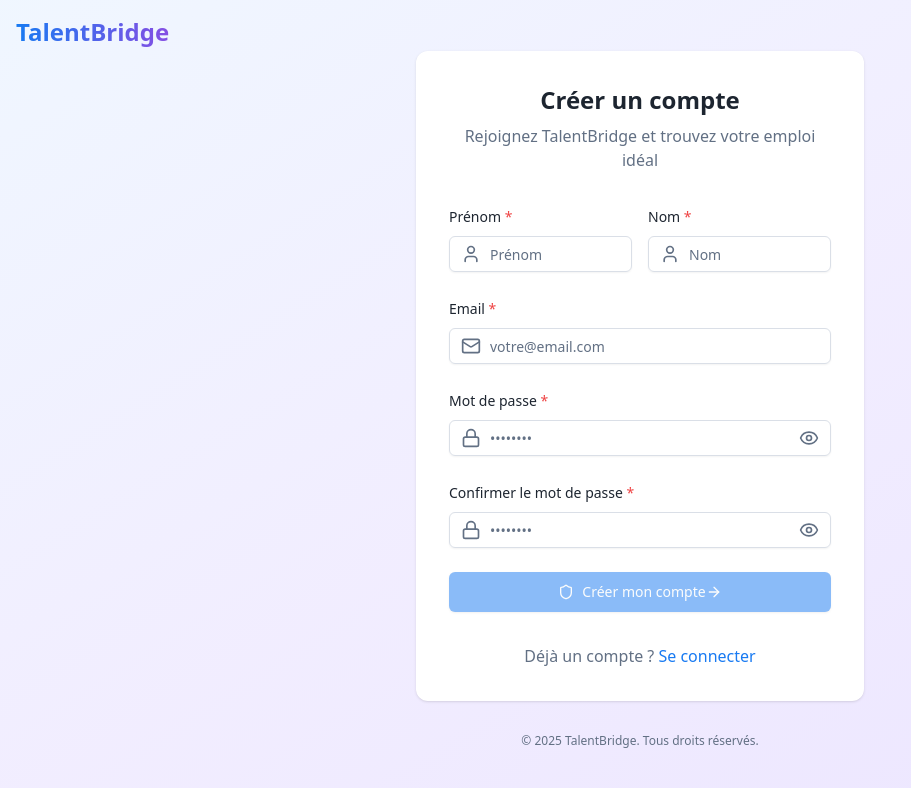
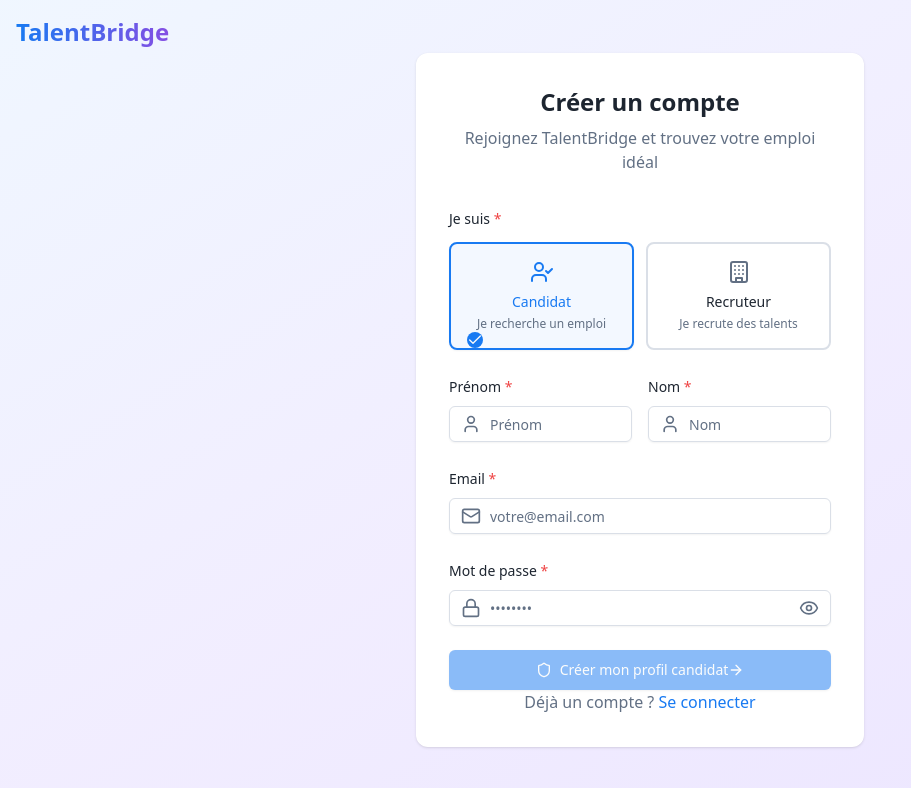
Before and after one commit to theoMich19/LXP-Boston-project, a Next.js app: page /auth in a window 1280 px wide. Both pictures are taken after a click on the button "Créer un compte". Shown: the top 788 px of the page, without its empty margins (0-911 px from the left). Built offline with nearby package versions, Linux system fonts and the light colour scheme.

Commit message:
feat(register): add role

```diff
--- a/src/app/auth/page.tsx
+++ b/src/app/auth/page.tsx
@@ -18,19 +18,13 @@ const AuthPage: React.FC<AuthPageProps> = ({ initialView = 'login' }) => {
     }, []);
 
     return (
-        <div className="min-h-screen bg-gradient-to-br from-primary-50 via-background to-accent/5 flex items-center justify-center p-4">
+        <div className="min-h-screen bg-gradient-to-br from-primary-50 via-background to-accent/5 flex h-max-screen items-center justify-center">
             <div className="w-full max-w-md">
                 {currentView === 'login' ? (
                     <LoginForm onSwitchToRegister={switchToRegister} />
                 ) : (
                     <RegisterForm onSwitchToLogin={switchToLogin} />
                 )}
-
-                <div className="text-center mt-8">
-                    <p className="text-xs text-muted-foreground">
-                        © 2025 TalentBridge. Tous droits réservés.
-                    </p>
-                </div>
             </div>
         </div>
     );
--- a/src/domains/auth/form/register.tsx
+++ b/src/domains/auth/form/register.tsx
@@ -3,12 +3,28 @@ import { Button } from "@/components/ui/button";
 import { Card } from "@/components/ui/card";
 import { useZodValidation } from "@/hooks/useZodValidationAuth";
 import { RegisterFormProps, RegisterFormData, RegisterSubmitData } from "@/types/auth";
-import { User, Mail, EyeOff, Eye, Check, X, Loader2, Shield, ArrowRight, Lock } from "lucide-react";
+import { User, Mail, EyeOff, Eye, Check, X, Loader2, Shield, ArrowRight, Lock, UserCheck, Building } from "lucide-react";
 import { useState, useCallback, useMemo } from "react";
 import { registerSchema } from "../schema/register";
 import { getPasswordStrength } from "@/utils/auth";
 import { Input } from "@/components/ui/input";
 import { registerUser } from "@/domains/auth/server/register";
+
+// Définition des rôles disponibles
+const ROLES = [
+    {
+        value: 'candidate',
+        label: 'Candidat',
+        description: 'Je recherche un emploi',
+        icon: UserCheck
+    },
+    {
+        value: 'hr',
+        label: 'Recruteur',
+        description: 'Je recrute des talents',
+        icon: Building
+    }
+] as const;
 
 export const RegisterForm: React.FC<RegisterFormProps> = ({
     onSwitchToLogin,
@@ -19,12 +35,12 @@ export const RegisterForm: React.FC<RegisterFormProps> = ({
         lastName: '',
         email: '',
         password: '',
-        confirmPassword: '',
+        role: 'candidate' // Valeur par défaut
     });
     const [isLoading, setIsLoading] = useState<boolean>(false)
 
     const [showPassword, setShowPassword] = useState<boolean>(false);
-    const [showConfirmPassword, setShowConfirmPassword] = useState<boolean>(false);
+    // const [showConfirmPassword, setShowConfirmPassword] = useState<boolean>(false);
     const [focusedField, setFocusedField] = useState<string | null>(null);
 
     const {
@@ -35,6 +51,11 @@ export const RegisterForm: React.FC<RegisterFormProps> = ({
         clearFieldError,
         isValid
     } = useZodValidation(registerSchema, formData);
+    console.log("🚀 ~ isValid:", isValid)
+    console.log("🚀 ~ isValidating:", isValidating)
+    console.log("🚀 ~ errors:", errors)
+    console.log("🚀 ~ formData:", formData)
+    console.log("🚀 ~ registerSchema:", registerSchema)
 
     const handleInputChange = useCallback((field: keyof RegisterFormData, value: string | boolean) => {
         setFormData(prev => ({ ...prev, [field]: value }));
@@ -47,19 +68,24 @@ export const RegisterForm: React.FC<RegisterFormProps> = ({
             if ((field === 'firstName' || field === 'lastName') && value.length >= 2) {
                 setTimeout(() => validateField(field), 300);
             }
-            if (field === 'confirmPassword' && formData.password) {
-                setTimeout(() => validateField(field), 300);
-            }
+            // if (field === 'confirmPassword' && formData.password) {
+            //     setTimeout(() => validateField(field), 300);
+            // }
         }
     }, [clearFieldError, validateField, formData.password]);
+
+    const handleRoleChange = useCallback((role: 'candidate' | 'hr') => {
+        setFormData(prev => ({ ...prev, role }));
+        clearFieldError('role');
+    }, [clearFieldError]);
 
     const togglePasswordVisibility = useCallback(() => {
         setShowPassword(prev => !prev);
     }, []);
 
-    const toggleConfirmPasswordVisibility = useCallback(() => {
-        setShowConfirmPassword(prev => !prev);
-    }, []);
+    // const toggleConfirmPasswordVisibility = useCallback(() => {
+    //     setShowConfirmPassword(prev => !prev);
+    // }, []);
 
     const handleFocus = useCallback((field: string) => {
         setFocusedField(field);
@@ -69,13 +95,11 @@ export const RegisterForm: React.FC<RegisterFormProps> = ({
         setFocusedField(null);
     }, []);
 
-
     const handleSubmit = useCallback(async () => {
         await validateAll();
 
         if (isValid) {
             setIsLoading(true);
-            // setApiError(null);
 
             try {
                 const { ...submitData } = formData;
@@ -84,13 +108,12 @@ export const RegisterForm: React.FC<RegisterFormProps> = ({
                     first_name: submitData.firstName.trim(),
                     last_name: submitData.lastName.trim(),
                     password: submitData.password,
-                    role: "candidate",
+                    role: submitData.role,
                     company_id: null
                 };
 
                 const result = await registerUser(apiData);
 
-                // TODO :  connexion directe ou affiche=age login?
                 console.log('Inscription réussie:', result);
 
                 if (result.token) {
@@ -101,7 +124,6 @@ export const RegisterForm: React.FC<RegisterFormProps> = ({
 
             } catch (error) {
                 console.error('Erreur lors de l\'inscription:', error);
-                // setApiError(error.message || 'Une erreur est survenue');
             } finally {
                 setIsLoading(false);
             }
@@ -131,6 +153,72 @@ export const RegisterForm: React.FC<RegisterFormProps> = ({
             </div>
 
             <div className="space-y-6" onKeyDown={handleKeyDown}>
+                {/* Sélection du rôle */}
+                <div className="space-y-3">
+                    <label className="text-sm font-medium text-foreground">
+                        Je suis <span className="text-destructive">*</span>
+                    </label>
+                    <div className="grid grid-cols-2 gap-3">
+                        {ROLES.map((role) => {
+                            const IconComponent = role.icon;
+                            const isSelected = formData.role === role.value;
+
+                            return (
+                                <button
+                                    key={role.value}
+                                    type="button"
+                                    onClick={() => handleRoleChange(role.value)}
+                                    className={`
+                                        relative p-4 border-2 rounded-lg transition-all duration-200
+                                        hover:shadow-md focus:outline-none focus:ring-2 focus:ring-primary focus:ring-offset-2
+                                        ${isSelected
+                                            ? 'border-primary bg-primary/5 shadow-sm'
+                                            : 'border-border hover:border-primary/50'
+                                        }
+                                    `}
+                                    disabled={isLoading}
+                                    aria-pressed={isSelected}
+                                    aria-describedby={`role-${role.value}-desc`}
+                                >
+                                    <div className="flex flex-col items-center space-y-2">
+                                        <IconComponent
+                                            className={`h-6 w-6 ${isSelected ? 'text-primary' : 'text-muted-foreground'
+                                                }`}
+                                        />
+                                        <div className="text-center">
+                                            <p className={`font-medium text-sm ${isSelected ? 'text-primary' : 'text-foreground'
+                                                }`}>
+                                                {role.label}
+                                            </p>
+                                            <p
+                                                id={`role-${role.value}-desc`}
+                                                className="text-xs text-muted-foreground mt-1"
+                                            >
+                                                {role.description}
+                                            </p>
+                                        </div>
+                                    </div>
+
+                                    {/* Indicateur de sélection */}
+                                    {isSelected && (
+                                        <div className="absolute top-2 right-2">
+                                            <div className="w-4 h-4 bg-primary rounded-full flex items-center justify-center">
+                                                <Check className="w-2.5 h-2.5 text-primary-foreground" />
+                                            </div>
+                                        </div>
+                                    )}
+                                </button>
+                            );
+                        })}
+                    </div>
+                    {errors.role && (
+                        <p className="text-sm text-destructive animate-slide-up" role="alert">
+                            {errors.role}
+                        </p>
+                    )}
+                </div>
+
+                {/* Champs nom et prénom */}
                 <div className="flex flex-row sm:flex-col gap-4">
                     <div className="space-y-2">
                         <label
@@ -215,6 +303,7 @@ export const RegisterForm: React.FC<RegisterFormProps> = ({
                     </div>
                 </div>
 
+                {/* Email */}
                 <div className="space-y-2">
                     <label
                         htmlFor="register-email"
@@ -256,6 +345,7 @@ export const RegisterForm: React.FC<RegisterFormProps> = ({
                     )}
                 </div>
 
+                {/* Mot de passe */}
                 <div className="space-y-2">
                     <label
                         htmlFor="register-password"
@@ -349,7 +439,8 @@ export const RegisterForm: React.FC<RegisterFormProps> = ({
                     )}
                 </div>
 
-                <div className="space-y-2">
+                {/* Confirmation mot de passe */}
+                {/* <div className="space-y-2">
                     <label
                         htmlFor="register-confirm-password"
                         className="text-sm font-medium text-foreground"
@@ -417,9 +508,9 @@ export const RegisterForm: React.FC<RegisterFormProps> = ({
                             {errors.confirmPassword}
                         </p>
                     )}
-                </div>
+                </div> */}
 
-
+                {/* Bouton de soumission */}
                 <Button
                     type="button"
                     onClick={handleSubmit}
@@ -435,7 +526,9 @@ export const RegisterForm: React.FC<RegisterFormProps> = ({
                     ) : (
                         <div className="flex items-center">
                             <Shield className="mr-2 h-4 w-4" />
-                            <span>Créer mon compte</span>
+                            <span>
+                                {formData.role === 'candidate' ? 'Créer mon profil candidat' : 'Créer mon espace recruteur'}
+                            </span>
                             <ArrowRight className="ml-2 h-4 w-4 transition-transform group-hover:translate-x-1" />
                         </div>
                     )}
--- a/src/domains/auth/schema/register.ts
+++ b/src/domains/auth/schema/register.ts
@@ -1,7 +1,6 @@
 import z from "zod";
 
-export const registerSchema = z
-  .object({
+export const registerSchema = z.object({
   firstName: z
     .string()
     .min(1, "Le prénom est requis")
@@ -38,14 +37,15 @@ export const registerSchema = z
       /^(?=.*[a-z])(?=.*[A-Z])(?=.*\d)(?=.*[!@#$%^&*(),.?":{}|<>])/,
       "Le mot de passe doit contenir au moins une minuscule, une majuscule, un chiffre et un caractère spécial"
     ),
-    confirmPassword: z
-      .string()
-      .min(1, "La confirmation du mot de passe est requise"),
-  })
-  .refine((data) => data.password === data.confirmPassword, {
-    message: "Les mots de passe ne correspondent pas",
-    path: ["confirmPassword"],
+  // confirmPassword: z
+  //   .string()
+  //   .min(1, "La confirmation du mot de passe est requise"),
+  role: z.string().min(1, "Le rôle est requis"),
 });
+// .refine((data) => data.password === data.confirmPassword, {
+//   message: "Les mots de passe ne correspondent pas",
+//   path: ["confirmPassword"],
+// });
 
 export const registerSubmitSchema = z.object({
   email: z.string().email(),
```
Lines whose indentation alone changed are shown as unchanged.
